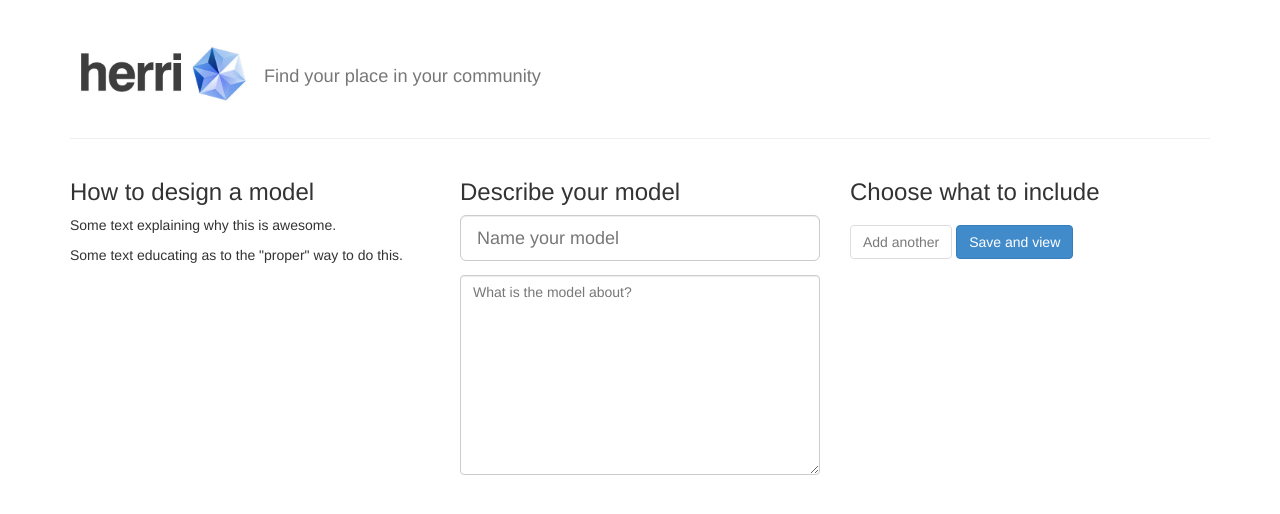
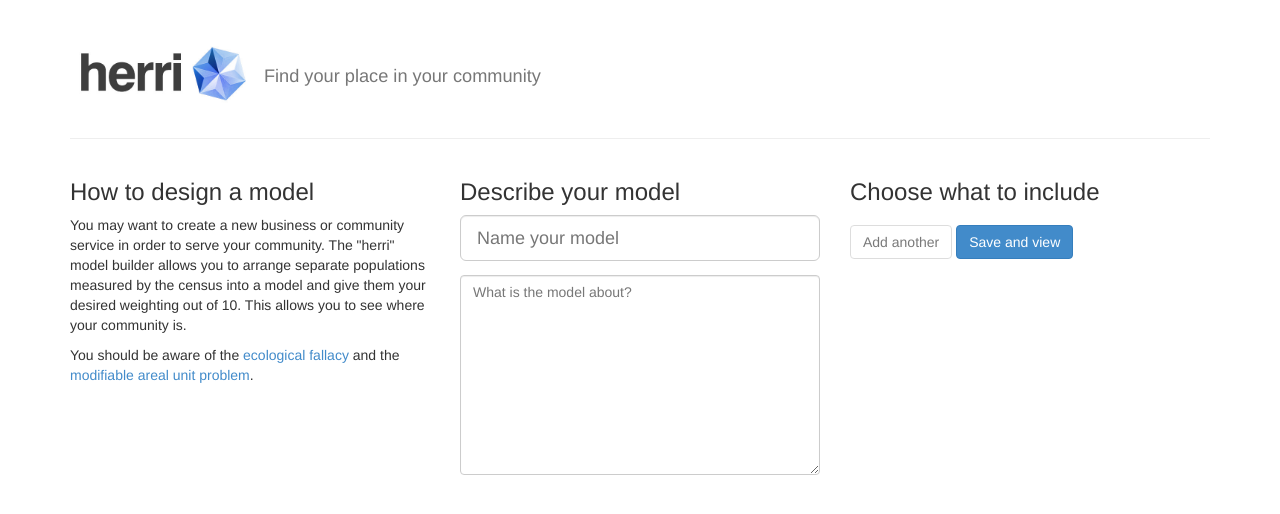
Before and after one commit to pserwylo/herri, a Python web app: template server/herri/web/templates/web/model_form.html in a window 1280 px wide. Shown: the top 514 px of the page. Run offline with Jinja, Linux system fonts and the light colour scheme; the template is opened without the code that fills it, so the values that code supplies are empty; some libraries are stand-ins or nearby versions.

Commit message:
Make posted model data work.

```diff
--- a/server/herri/web/templates/web/model_form.html
+++ b/server/herri/web/templates/web/model_form.html
@@ -8,8 +8,12 @@
     <div class="row">
         <div class="col-md-4">
             <h3>How to design a model</h3>
-            <p>Some text explaining why this is awesome.</p>
-            <p>Some text educating as to the "proper" way to do this.</p>
+            <p>
+                You may want to create a new business or community service in order to serve your community. The "herri" model builder allows you to arrange separate populations measured by the census into a model and give them your desired weighting out of 10. This allows you to see where your community is.
+            </p>
+            <p>
+                You should be aware of the <a href="https://en.wikipedia.org/wiki/Ecological_fallacy">ecological fallacy</a> and the <a href="https://en.wikipedia.org/wiki/Modifiable_Areal_Unit_Problem">modifiable areal unit problem</a>.
+            </p>
         </div>
         <div class="col-md-4">
             <div class="form-group">
@@ -45,9 +49,9 @@
         var getWeights = function() {
 
             var data = {
-                name: $('inputModelName').val(),
-                description: $('inputModelDescription').val(),
-                weightings: []
+                name        : $('#inputModelName').val(),
+                description : $('#inputModelDescription').val(),
+                weightings  : []
             };
 
             $( '#cards' ).find( '.card' ).each( function( i, item ) {
@@ -214,10 +218,10 @@
                 slider.className = "attribute";
                 slider.name      = "weight";
 
-                for ( var i = 10; i <= 90; i += 10 ) {
+                for ( var i = 1; i <= 10; i ++ ) {
                     var option       = document.createElement( "option" );
                     option.value     = i;
-                    option.innerHTML = i + "%";
+                    option.innerHTML = i + " / 10";
                     slider.appendChild( option );
                 }
 
```
